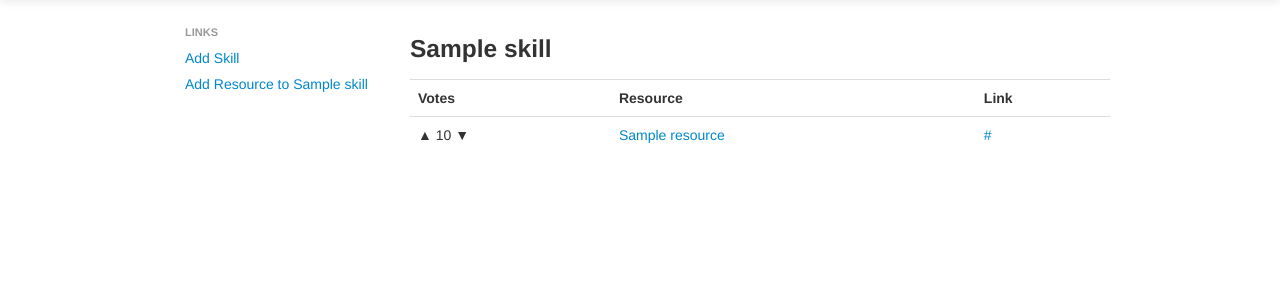
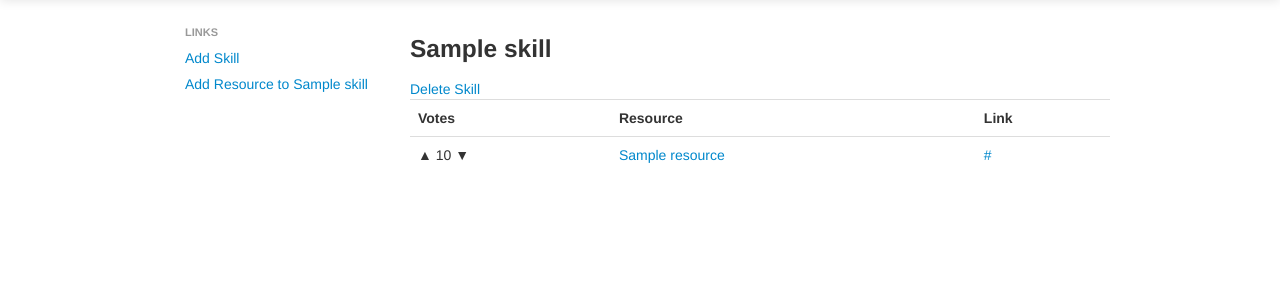
Before and after one commit to takac/skillbook, a Django app: page /skills/1/ in a window 1280 px wide. Shown: the part 41-341 px from the top of the page. Run offline with Django 3.2, Linux system fonts and the light colour scheme; tables that the repository leaves empty hold one stand-in row (values such as "Sample post"); some libraries are stand-ins or nearby versions.

Commit message:
add delete skill, update base

```diff
--- a/skillbook/models.py
+++ b/skillbook/models.py
@@ -28,7 +28,7 @@ auth.models.User.add_to_class('url', user_url)
 auth.models.User.add_to_class('score', user_score)
 
 class Skill(models.Model):
-	name = models.CharField(max_length=50)
+	name = models.CharField(max_length=50, unique=True)
 	description = models.CharField(max_length=500)
 	user = models.ForeignKey(User)
 	creation_date = models.DateTimeField('date created')
@@ -40,7 +40,7 @@ class Skill(models.Model):
 		return self.name
 
 class Resource(models.Model):
-	name = models.CharField(max_length=50)
+	name = models.CharField(max_length=50, unique=True)
 	score = models.SmallIntegerField()
 	description = models.CharField(max_length=500)
 	link = models.CharField(max_length=100)
--- a/skillbook/templates/account.html
+++ b/skillbook/templates/account.html
@@ -6,5 +6,8 @@
     <p>Password: <input type="password" name="password"></p>
     <p><input type="submit" value="Update Account Details"></p>
 </form>
-<p><a href="/users/{{ user }}">User Activity</a></p>
 {% endblock %}
+
+{% block links %}
+<li><a href="/accounts/activity">User Activity</a></li>
+{% endblock %}
--- a/skillbook/templates/base.html
+++ b/skillbook/templates/base.html
@@ -32,8 +32,7 @@
                             <li><a href="/skills">Skills List</a></li>
                             <!-- <li><a href="/resources">Resource List</a></li> -->
                             {% if user.is_authenticated %}
-							<li><a href="/accounts/profile">{{user.username}}</a></li>
-                            <li><a href="/accounts/activity">{{ user.score }}</a></li>
+                            <li><a href="/accounts/activity">{{user.username}}: {{user.score}}</a></li>
                             <li><a href="/accounts/logout">Sign Out</a></li>
                             {% else %}
                             <li><a href="/accounts/login">Sign In</a></li>
--- a/skillbook/templates/skill.html
+++ b/skillbook/templates/skill.html
@@ -45,6 +45,7 @@
 		</tr>
     {% endfor %}
     {% endif %}
+    <a href="/skills/{{skill.url}}/delete">Delete Skill</a>
 {% endblock %}
 
 {% block links %}
--- a/skillbook/templates/users.html
+++ b/skillbook/templates/users.html
@@ -23,7 +23,9 @@
     <h4>No skills added by user</h4>
     {% endif %}
 {% endblock %}
+
 {% block links %}
+    <li><a href="/accounts/profile">User Profile</a></li>
     <li><a href="/skills/create">Add Skill</a></li>
     <li><a href="/resources/create">Add Resource</a></li>
 {% endblock %}
--- a/skillbook/urls.py
+++ b/skillbook/urls.py
@@ -10,24 +10,29 @@ urlpatterns = patterns('',
     # url(r'^$', 'skillbook.views.home', name='home'),
     # url(r'^skillbook/', include('skillbook.foo.urls')),
 	url(r'^$', views.index, name='index'),
-	url(r'^skills/(?P<skill_id>\d+)/$', views.skill, name='skill'),
-	url(r'^skills/(?P<skill_id>\d+)/edit/$', views.skill_edit, name='skill edit'),
-	url(r'^skills/create/$', views.skill_create, name='create skill'),
+
 	url(r'^resources/create/$', views.resource_create, name='create resource'),
 	url(r'^resources/(?P<resource_id>\d+)/vote/$', views.vote, name='vote'),
 	url(r'^resources/(?P<resource_id>\d+)/edit/$', views.resource_edit, name='edit resource'),
 	url(r'^resources/(?P<resource_id>\d+)/delete/$', views.resource_delete, name='delete resource'),
 	url(r'^resources/(?P<resource_id>\d+)/$', views.resource, name='resource'),
+	url(r'^resources/json/$', views.resources_json, name='resources_json'),
+	url(r'^resources/$', views.resources_list, name='resources_list'),
+
+    url(r'^skills/$', views.skill_list, name='skill_list'),
+	url(r'^skills/(?P<skill_id>\d+)/$', views.skill, name='skill'),
+	url(r'^skills/(?P<skill_id>\d+)/edit/$', views.skill_edit, name='skill edit'),
+	url(r'^skills/(?P<skill_id>\d+)/delete/$', views.skill_delete, name='skill edit'),
+	url(r'^skills/create/$', views.skill_create, name='create skill'),
+    url(r'^skills/json/$', views.skills_json, name='skills_json'),
+    url(r'^skills/search/$', views.skill_search, name='skill search'),
+
 	url(r'^users/(?P<username>\w+)/$', views.users, name='users'),
 	url(r'^users/$', views.users_list, name='users_list'),
-	url(r'^resources/json/$', views.resources_json, name='resources_json'),
-    url(r'^skills/json/$', views.skills_json, name='skills_json'),
-    url(r'^skills/search/$', views.skills_search, name='skill search'),
-	url(r'^resources/$', views.resources_list, name='resources_list'),
-    url(r'^skills/$', views.skills_list, name='skills_list'),
+
 	(r'^accounts/login/$', 'django.contrib.auth.views.login', {'template_name': 'login.html'}),
 	(r'^accounts/logout/$', 'django.contrib.auth.views.logout', {'next_page': '/accounts/login'}),
-	url(r'^accounts/profile/$', views.account, name='account'),
+	url(r'^accounts/profile/$', views.user_profile, name='user_profile'),
 	url(r'^accounts/activity/$', views.activity, name='user activity'),
 	url(r'^accounts/create/$', views.adduser, name='create user'),
 
--- a/skillbook/views.py
+++ b/skillbook/views.py
@@ -50,7 +50,7 @@ def vote(request, resource_id):
     else:
         return HttpResponseRedirect('/resources')
 
-def account(request):
+def user_profile(request):
     return render(request, 'account.html', None)
 
 def users_list(request):
@@ -126,6 +126,11 @@ def skill_create(request):
         else:
             return render(request, 'createskill.html', { "form": form, 'submit_to': 'create'} )
 
+def skill_delete(request, skill_id):
+    skill= Skill.objects.get(id=skill_id)
+    skill.delete()
+    return HttpResponseRedirect('/skills/')
+
 def skill_edit(request, skill_id):
     if request.method == 'GET':
         skill = Skill.objects.get(id=skill_id);
@@ -145,12 +150,12 @@ def skill_edit(request, skill_id):
         else:
             return render(request, 'createskill.html', { "form": form, 'submit_to': 'create'} )
 
-def skills_list(request):
+def skill_list(request):
     skills = Skill.objects.order_by('creation_date')[:10]
     context = { 'skills': skills }
     return render(request, 'skills.html', context)
 
-def skills_search(request):
+def skill_search(request):
     return render(request, 'autocomplete.html', {})
 
 def skills_json(request):
```
